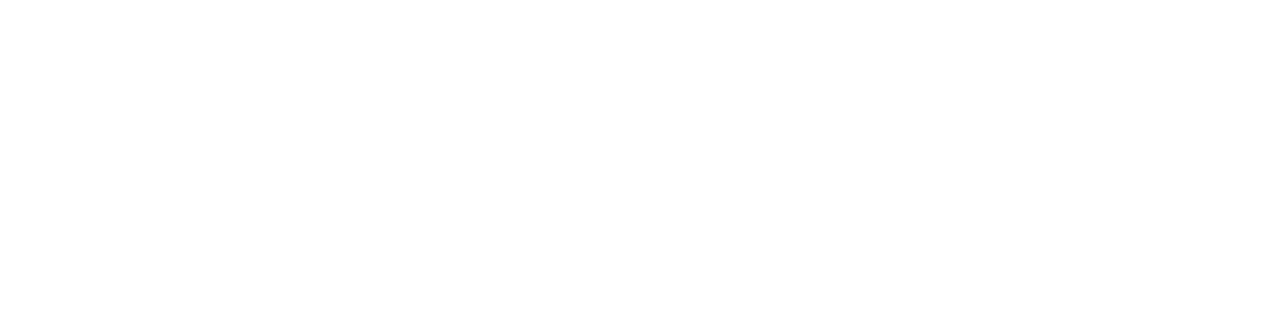
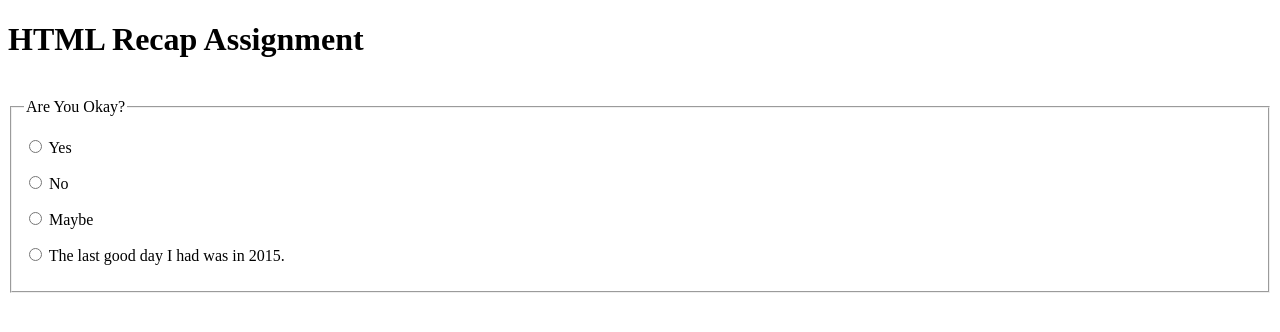
Before and after one commit to jtallen223/HTMLRecap, a plain HTML site: page index.html in a window 1280 px wide. Drawn offline with Linux system fonts and the light colour scheme.

Commit message:
added input field

```diff
--- a/index.html
+++ b/index.html
@@ -7,6 +7,28 @@
     <title>HTML Recap</title>
 </head>
 <body>
+    <h1>HTML Recap Assignment</h1>
+    <br />
+    <fieldset>
+        <legend>Are You Okay?</legend>
+        <p>
+            <input type="radio" name="yes" id="yes" value="yes" />
+            <label for="yes">Yes</label>
+        </p>
+        <p>
+            <input type="radio" name="yes" id="no" value="no" />
+            <label for="no">No</label>
+        </p>
+        <p>
+            <input type="radio" name="yes" id="maybe" value="maybe" />
+            <label for="maybe">Maybe</label>
+        </p>
+        <p>
+            <input type="radio" name="yes" id="help" value="help" />
+            <label for="help">The last good day I had was in 2015.</label>
+        </p>
+    </fieldset>
 
+    </form>
 </body>
 </html>
```
